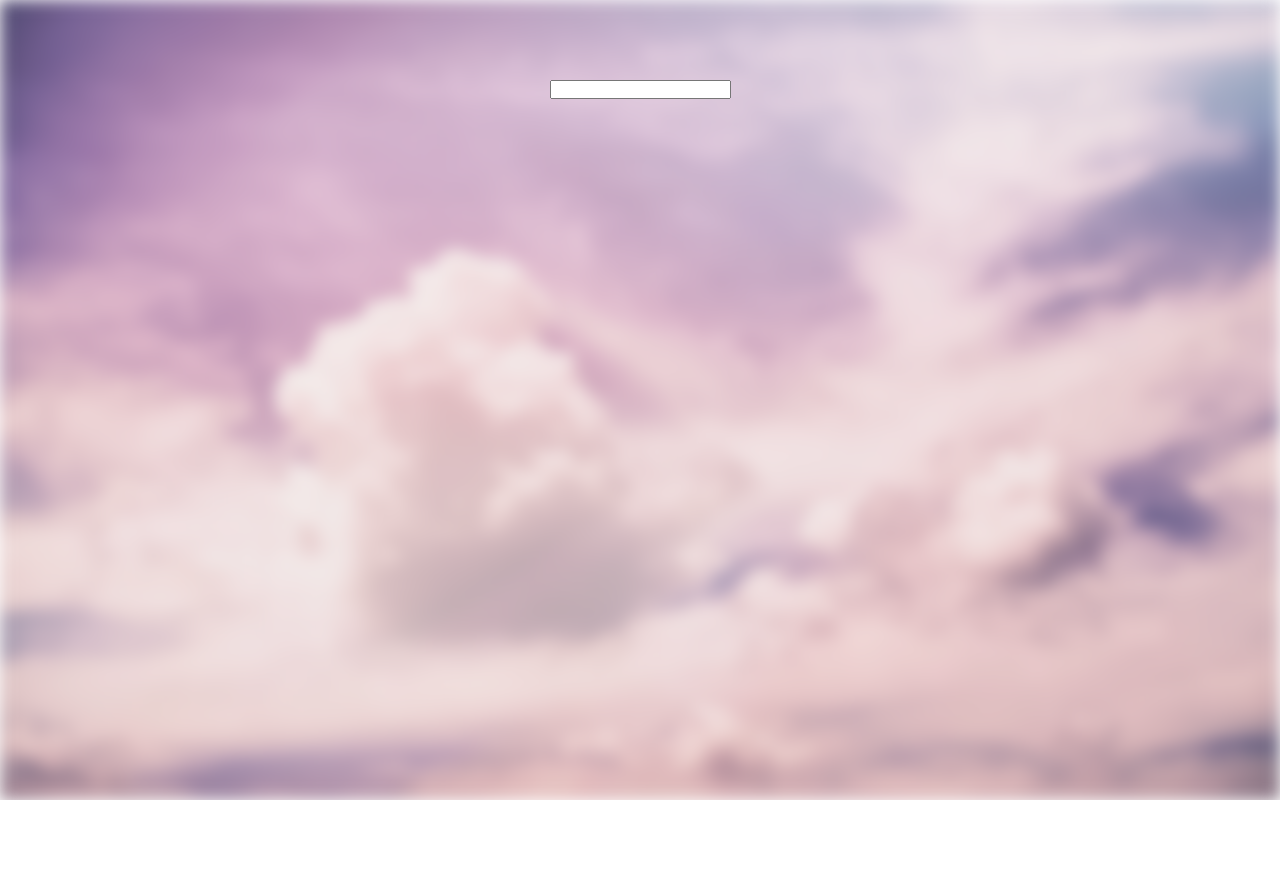
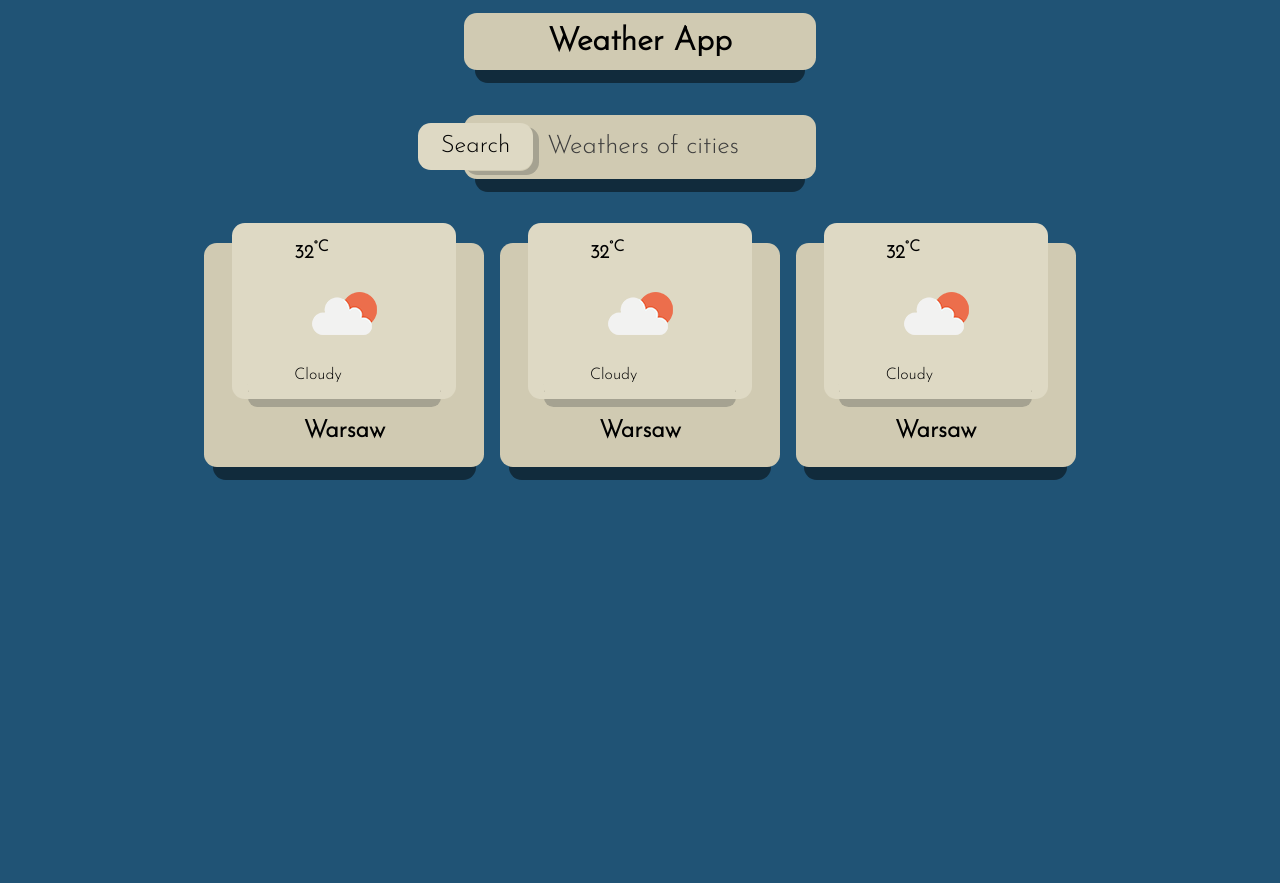
Before and after one commit to MehmetGzn/WeatherApp, a plain HTML site: page index.html in a window 1280 px wide. Before the commit the page ends 800 px from the top, so only its background shows below. Drawn offline with nearby package versions, Linux system fonts and the light colour scheme; no server answers.

Commit message:
style.css done

```diff
--- a/app.js
+++ b/app.js
@@ -1,11 +1,11 @@
 let apiKey = DecryptStringAES(localStorage.getItem("apiKey"));
 let apiKey2 = DecryptStringAES(localStorage.getItem("apiKey2"));
-let unitType = "metric";
-let lang = "tr";
+let unitType = "imperial";
+let lang = "pl";
 
 const currentWeather = document.getElementById("currentWeather");
 
-const showPosition = (position) => {
+const success = (position) => {
   const lat = position.coords.latitude;
   const lon = position.coords.longitude;
   console.log(lat);
@@ -21,15 +21,11 @@ const showPosition = (position) => {
   getCurweather();
 };
 
-const getCurPosition = () => {
-  if (navigator.geolocation) {
-    navigator.geolocation.getCurrentPosition(showPosition);
-  } else {
-    alert("error");
-  }
+const error = () => {
+  currentWeather.innerText =
+    "Please make your browser's location services available for this site";
 };
-
-getCurPosition();
+navigator.geolocation.getCurrentPosition(success, error);
 
 const warsawWeather = document.querySelector(".warsawWeather");
 
--- a/css/style.css
+++ b/css/style.css
@@ -2,31 +2,185 @@
   margin: 0;
   padding: 0;
   box-sizing: border-box;
+  font-family: "Josefin Sans", sans-serif;
 }
-.bgImg {
+
+body {
+  color: #000;
+  background-color: #205375;
+}
+
+header {
+  padding: 0.8rem;
+  display: flex;
+  justify-content: center;
+}
+
+h1 {
+  position: relative;
+  width: 22rem;
+  padding: 0.8rem;
+  text-align: center;
+  background-color: #d0cab2;
+  border-radius: 0.8rem;
+}
+
+h1::after {
+  content: "";
   position: absolute;
+  background-color: #112b3c;
+  width: 94%;
+  height: 2rem;
+  bottom: -13px;
+  left: 3%;
   z-index: -1;
+  border-radius: 0.8rem;
+}
+
+main {
+  display: flex;
+  flex-direction: column;
+  justify-content: center;
+  align-items: center;
+  padding-top: 2rem;
+}
+
+.sectionSearch {
+  position: relative;
+  width: 22rem;
+  padding: 1.2rem;
+  text-align: center;
+  background-color: #d0cab2;
+  border-radius: 0.8rem;
+}
+
+.sectionSearch::after {
+  content: "";
+  position: absolute;
+  background-color: #112b3c;
+  width: 94%;
+  height: 2rem;
+  bottom: -13px;
+  left: 3%;
+  z-index: -1;
+  border-radius: 0.8rem;
+}
+
+input {
+  border: none;
+  outline: none;
+  background-color: #d0cab2;
+  font-size: 1.6rem;
+  margin-left: 4rem;
+  width: 16rem;
+}
+input::placeholder {
+  color: #3c3c3c;
+}
+
+input:hover ~ input::placeholder {
+  color: #f66b0e;
+}
+
+.searchButton {
+  position: relative;
+  position: absolute;
+  border-radius: 0.8rem;
+  background-color: #ded9c4;
+  left: -13%;
+  top: 0.5rem;
+  border: none;
+  padding: 0.7rem 1.4rem;
+  font-size: 1.5rem;
+}
+
+.searchButton::after {
+  content: "";
+  position: absolute;
+  width: 65%;
+  height: 3rem;
+  bottom: -1px;
+  right: -0.6px;
+  border-radius: 0.8rem;
+  box-shadow: 6px 4px #a5a291;
+}
+
+.searchButton:hover {
+  background-color: #f66b0e;
+  transition: all ease-in-out 0.3s;
+}
+
+.sectionWeatherCards {
+  margin-top: 4rem;
+  width: 95%;
+  height: 40rem;
+  display: flex;
+  flex-direction: row;
+}
+
+.container {
   width: 100%;
   height: 100%;
-  background-image: url("/img/bg-img.jpg");
-  background-position: center;
-  height: 100vh;
-  background-repeat: no-repeat;
-  background-size: cover;
-  filter: blur(8px);
+  display: flex;
+  flex-direction: row;
+  justify-content: center;
+  flex-wrap: wrap;
+  gap: 1rem;
 }
 
-#mainDiv {
+.card {
+  display: flex;
+  justify-content: center;
+  list-style: none;
+  position: relative;
+  width: 23%;
+  height: 14rem;
+  border-radius: 0.8rem;
+  background-color: #d0cab2;
+  padding-top: 11rem;
+}
+.card::after {
+  content: "";
+  position: absolute;
+  background-color: #112b3c;
+  width: 94%;
+  height: 2rem;
+  bottom: -13px;
+  left: 3%;
+  z-index: -1;
+  border-radius: 0.8rem;
+}
+
+.upper {
+  position: relative;
+  position: absolute;
   display: flex;
   justify-content: center;
   align-items: center;
-  flex-direction: column;
-  gap: 2rem;
+  top: -20px;
+  left: 10%;
+  width: 80%;
+  padding: 1rem 0 1rem 0;
+  border-radius: 0.8rem;
+  background-color: #ded9c4;
 }
 
-#mainDiv input {
-  margin-top: 5rem;
+.upper::before {
+  content: "";
+  position: absolute;
+  border-radius: 0.6rem;
+  bottom: 0;
+  left: 7%;
+  width: 86%;
+  height: 2rem;
+  box-shadow: 0 8px #a5a291;
 }
-#mainDiv p {
-  margin-top: 0.6rem;
+
+.upper::after {
+  content: "";
+  position: absolute;
+  background-color: #ded9c4;
+  bottom: 0;
+  width: 90%;
+  height: 0.4rem;
 }
--- a/index.html
+++ b/index.html
@@ -4,20 +4,62 @@
     <meta charset="UTF-8" />
     <meta http-equiv="X-UA-Compatible" content="IE=edge" />
     <meta name="viewport" content="width=device-width, initial-scale=1.0" />
-    <link rel="shortcut icon" href="img/weather-app.png" type="image/png" />
+    <link rel="shortcut icon" href="img/02d@2x.png" type="image/png" />
     <title>Weather App</title>
     <script src="https://cdn.jsdelivr.net/npm/axios/dist/axios.min.js"></script>
     <link rel="stylesheet" href="css/style.css" />
+    <link rel="preconnect" href="https://fonts.googleapis.com" />
+    <link rel="preconnect" href="https://fonts.gstatic.com" crossorigin />
+    <link
+      href="https://fonts.googleapis.com/css2?family=Josefin+Sans:wght@300&display=swap"
+      rel="stylesheet"
+    />
   </head>
   <body>
-    <div class="bgImg"></div>
-    <div id="mainDiv">
-      <input type="text" />
-      <div>
-        <p class="warsawWeather"></p>
-        <div><p id="currentWeather"></p></div>
-      </div>
-    </div>
+    <header>
+      <h1>Weather App</h1>
+    </header>
+    <main>
+      <section class="sectionSearch">
+        <button class="searchButton">Search</button>
+        <input type="text" class="input" placeholder="Weathers of cities" />
+      </section>
+      <section class="sectionWeatherCards">
+        <ul class="container">
+          <li class="card">
+            <div class="upper">
+              <figure>
+                <h3 class="city-temp">32<sup>°C</sup></h3>
+                <img src="img/02d@2x.png" alt="" />
+                <figcaption>Cloudy</figcaption>
+              </figure>
+            </div>
+            <h2>Warsaw</h2>
+          </li>
+          <li class="card">
+            <div class="upper">
+              <figure>
+                <h3 class="city-temp">32<sup>°C</sup></h3>
+                <img src="img/02d@2x.png" alt="" />
+                <figcaption>Cloudy</figcaption>
+              </figure>
+            </div>
+            <h2>Warsaw</h2>
+          </li>
+          <li class="card">
+            <div class="upper">
+              <figure>
+                <h3 class="city-temp">32<sup>°C</sup></h3>
+                <img src="img/02d@2x.png" alt="" />
+                <figcaption>Cloudy</figcaption>
+              </figure>
+            </div>
+            <h2>Warsaw</h2>
+          </li>
+        </ul>
+      </section>
+    </main>
+
     <script src="js/aes.js"></script>
     <script src="js/Extentions.js"></script>
     <script src="app.js"></script>
```
Also changed, not shown: img/02d@2x.png (added), img/flags/englandFlag.png (added), img/flags/polishFlag.png (added), img/flags/turkishFlag.png (added).
